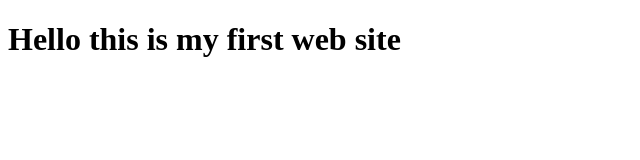
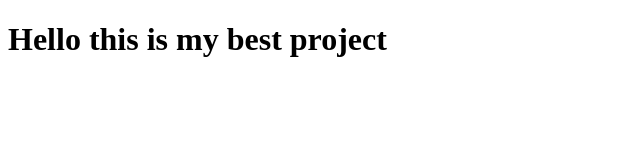
Before and after one commit to hrumich/project, a plain HTML site: page index.html in a window 1280 px wide. Shown: the whole page, without its empty margins (0-640 px from the left). Drawn offline with Linux system fonts and the light colour scheme.

```diff
--- a/index.html
+++ b/index.html
@@ -7,6 +7,6 @@
     <title>Document</title>
 </head>
 <body>
-    <h1>Hello this is my first web site</h1>
+    <h1>Hello this is my best project</h1>
 </body>
 </html>
```
